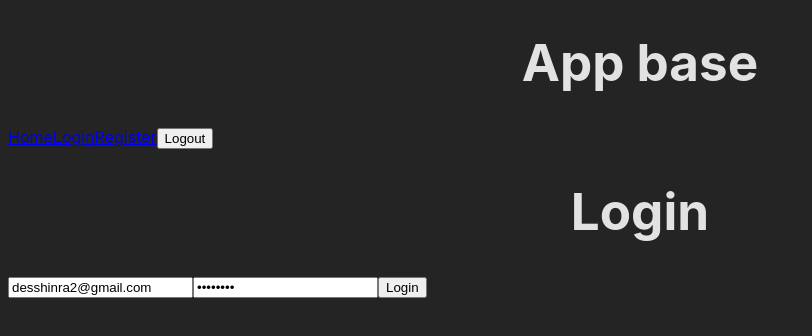
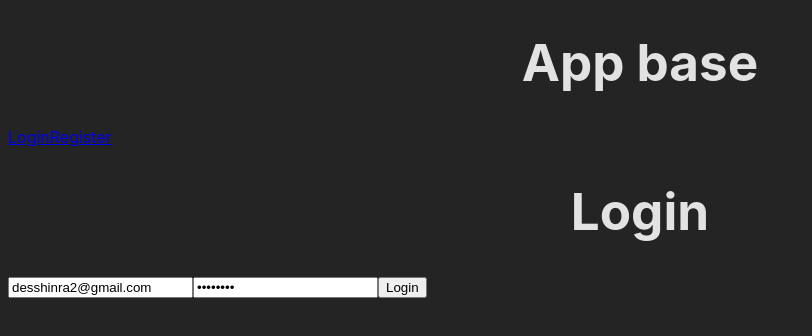
Before and after one commit to Desshinra/vue3-firebase9-pinia-router4-auth-firestore, a Vue app: page /login in a window 1280 px wide. Shown: the top 336 px of the page, without its empty margins (0-812 px from the left). Built offline with nearby package versions, Linux system fonts and the light colour scheme.

Commit message:
feat: Loading session (loading...)

```diff
--- a/src/App.vue
+++ b/src/App.vue
@@ -6,12 +6,15 @@
 <template>
   <div>
     <h1>App base</h1>
-    <nav>
-      <router-link to="/">Home</router-link>
-      <router-link to="/login">Login</router-link>
-      <router-link to="/register">Register</router-link>
-      <button @click="userStore.logoutUser" >Logout</button>
+    <nav v-if="!userStore.loadingSession">
+      <router-link to="/" v-if="userStore.userData">Home</router-link>
+      <router-link to="/login" v-if="!userStore.userData">Login</router-link>
+      <router-link to="/register" v-if="!userStore.userData">Register</router-link>
+      <button @click="userStore.logoutUser" v-if="userStore.userData">Logout</button>
     </nav>
+    <div v-else>
+      loading...
+    </div>
     <router-view></router-view>
   </div>
 </template>
--- a/src/router.js
+++ b/src/router.js
@@ -7,12 +7,14 @@
 
 const requiereAuth = async(to, from, next) => {
     const userStore = useUserStore();
+    userStore.loadingSession = true
     const user = await userStore.currentUser();
     if (user) {
         next();
     } else {
         next('/login')
     }
+    userStore.loadingSession = false
 }
 
 const routes = [
--- a/src/stores/user.js
+++ b/src/stores/user.js
@@ -11,7 +11,8 @@
 export const useUserStore = defineStore('userStore', {
     state: () => ({
         userData: null,
-        loadingUser: false
+        loadingUser: false,
+        loadingSession: false,
     }),
     actions: {
         async registerUser(email, password) {
--- a/src/views/HomeView.vue
+++ b/src/views/HomeView.vue
@@ -1,12 +1,16 @@
 <template>
     <div>
         <h1>Home</h1>
+        <p>{{ userStore.userData?.email }}</p>
     </div>
 </template>
 
 <script setup>
 import { onAuthStateChanged } from 'firebase/auth'
 import { auth } from '../firebaseConfig';
+import { useUserStore } from '../stores/user'
+
+const userStore = useUserStore();
 
 onAuthStateChanged(auth, (user) => {
     console.log(user);
```
